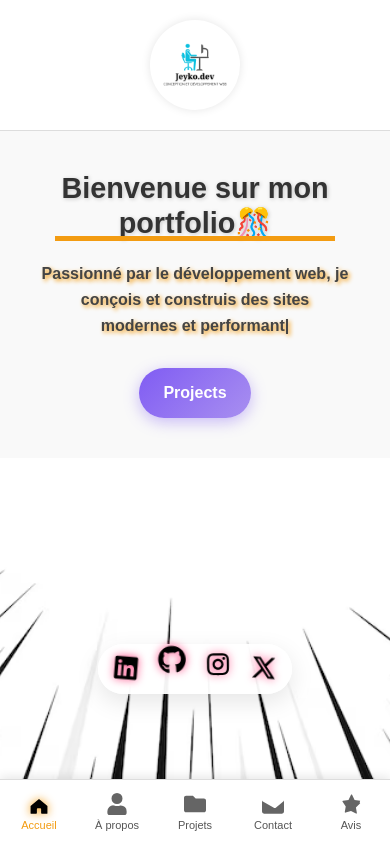
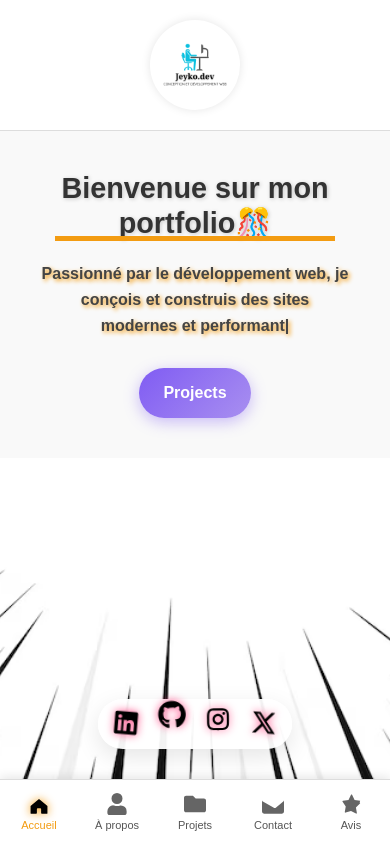
Before and after one commit to Kishny/Mon-Portfolio, a plain HTML site: page index.html in a window 390 px wide. Drawn offline with Linux system fonts and the light colour scheme.

Commit message:
Mise a jour responsive : media querry

```diff
--- a/css/portfolio.css
+++ b/css/portfolio.css
@@ -133,7 +133,7 @@ header .container {
 /* Version mobile : remonte la social-footer au-dessus de la bottom-nav */
 @media screen and (max-width: 768px) {
   .social-footer {
-    bottom: 150px; /* remonte la barre plus haut, au-dessus de la bottom-nav */
+    bottom: 95px; /* remonte la barre plus haut, au-dessus de la bottom-nav */
     left: 50%;
     transform: translateX(-50%);
     padding: 10px 20px;
```
